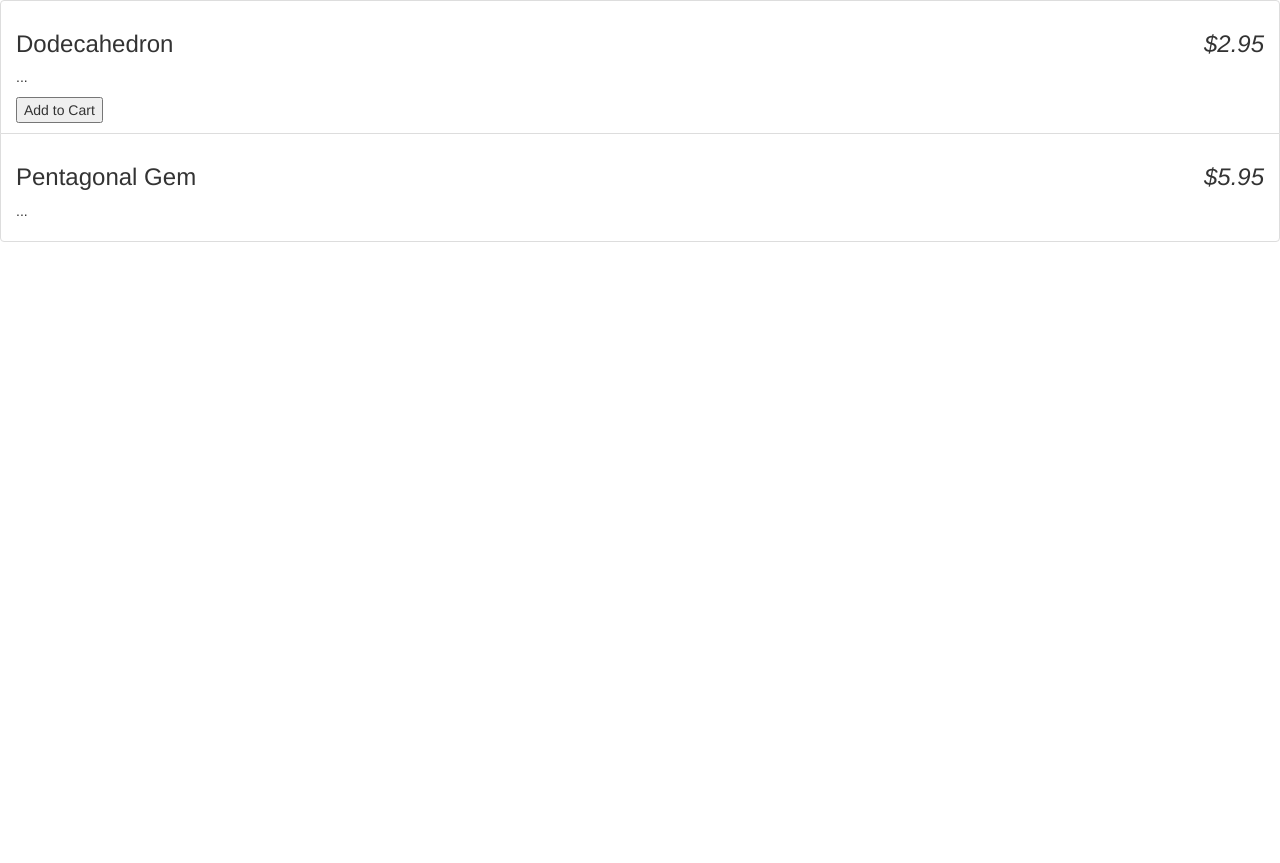
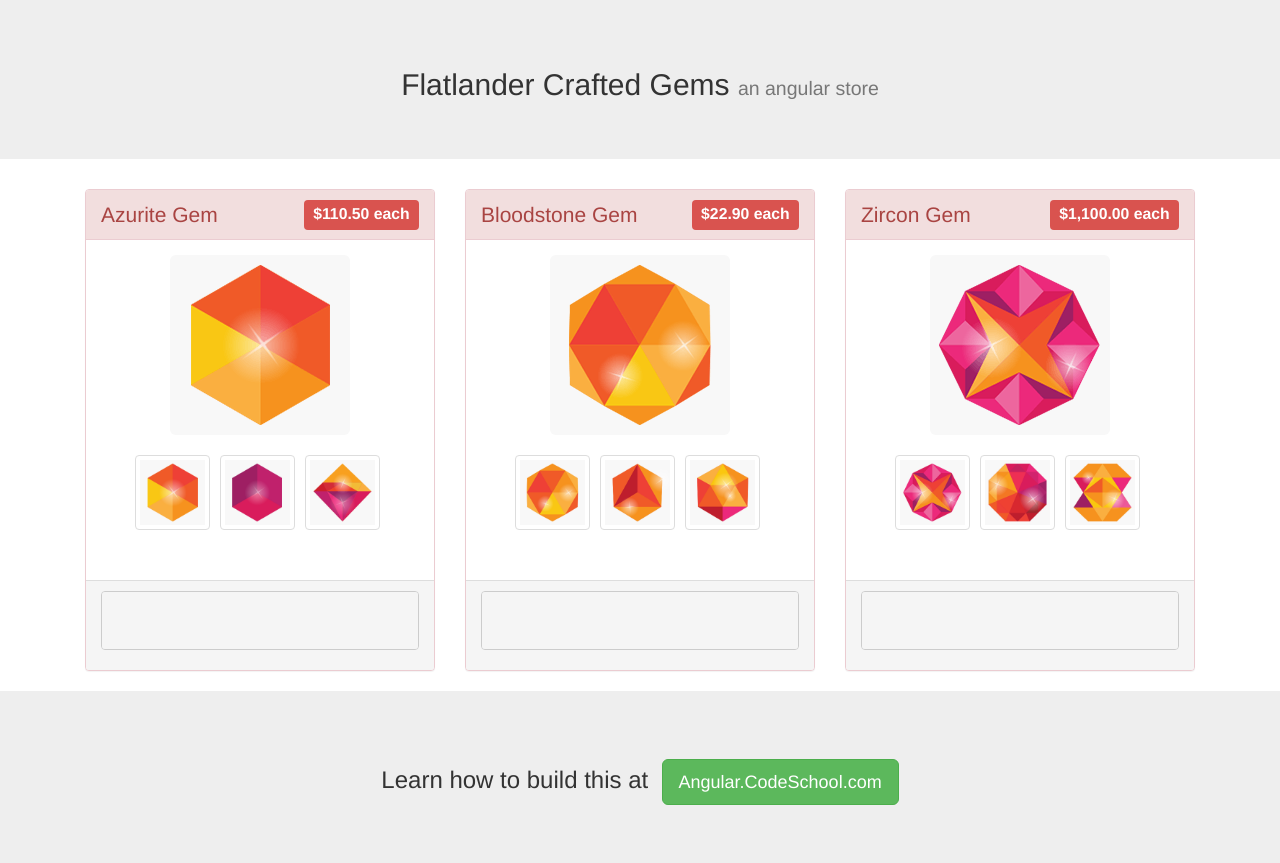
Before and after one commit to tussuryono/angularjs, a plain HTML site: page index.html in a window 1280 px wide. Before the commit the page ends 800 px from the top, so only its background shows below. Drawn offline with Linux system fonts and the light colour scheme.

Commit message:
HTML file : Bootstrap improvement 	- Header 	- Body 		- Panel 			- Panel Header 			- Panel Body 			- Panel Footer 	- Footer
APP.JS file:
New Data array and format

```diff
--- a/app.js
+++ b/app.js
@@ -1,22 +1,48 @@
 (function() {
-	var app = angular.module('store', []);
+  var app = angular.module('gemStore', []);
 
-	app.controller('StoreController', function(){
-		this.products = gems;
-	});
+  app.controller('StoreController', function() {
+    this.products = gems;
+  });
 
-	var gems = [
-		{
-			name: 'Dodecahedron',
-			price: 2.95,
-			description: '...',
-			canPurchase: true
-		},
-		{
-			name: 'Pentagonal Gem',
-			price: 5.95,
-			description: '...',
-			canPurchase: false
-		}
-	]
+  var gems = [{
+				    name: 'Azurite',
+				    description: "Some gems have hidden qualities beyond their luster, beyond their shine... Azurite is one of those gems.",
+				    shine: 8,
+				    price: 110.50,
+				    rarity: 7,
+				    color: '#CCC',
+				    faces: 14,
+				    images: [
+				      "images/gem-02.gif",
+				      "images/gem-05.gif",
+				      "images/gem-09.gif"
+				    ]
+				}, {
+				    name: 'Bloodstone',
+				    description: "Origin of the Bloodstone is unknown, hence its low value. It has a very high shine and 12 sides, however.",
+				    shine: 9,
+				    price: 22.90,
+				    rarity: 6,
+				    color: '#EEE',
+				    faces: 12,
+				    images: [
+				      "images/gem-01.gif",
+				      "images/gem-03.gif",
+				      "images/gem-04.gif"
+				    ]
+				}, {
+				    name: 'Zircon',
+				    description: "Zircon is our most coveted and sought after gem. You will pay much to be the proud owner of this gorgeous and high shine gem.",
+				    shine: 70,
+				    price: 1100,
+				    rarity: 2,
+				    color: '#000',
+				    faces: 6,
+				    images: [
+				      "images/gem-06.gif",
+				      "images/gem-07.gif",
+				      "images/gem-08.gif"
+				    ]
+			}];
 })();
--- a/index.html
+++ b/index.html
@@ -1,22 +1,75 @@
 <!DOCTYPE html>
-<html ng-app="store">
+<html ng-app="gemStore">
   <head>
-		<title></title>
-		<link href="bootstrap/css/bootstrap.min.css" rel="stylesheet">
-		<!-- <link rel="stylesheet" type="text/css" href="bootstrap.min.js"> -->
+    <link rel="stylesheet" type="text/css" href="bootstrap/css/bootstrap.min.css" />
+    <script type="text/javascript" src="angular.min.1.6.1.js"></script>
+    <script type="text/javascript" src="app.js"></script>
   </head>
   <body ng-controller="StoreController as store">
-		<ul class="list-group">
-			<li class="list-group-item" ng-repeat="product in store.products">
-				<h3>
-					{{product.name}}
-					<em class="pull-right">${{product.price}}</em>
-				</h3>
-				<p>{{product.description}}</p>
-				<button ng-show="product.canPurchase">Add to Cart</button>
+
+    <!--  Header Page  -->
+    <div class="container-fluid jumbotron">
+		<h2 class="container text-center">
+			Flatlander Crafted Gems
+			<small>
+					an angular store
+			</small>
+		</h2>
+    </div>
+
+    <!--  Product Container  -->
+    <div class="container">
+	    <div class="col-xs-12 col-sm-12 col-md-6 col-lg-4" ng-repeat="product in store.products">
+
+			<!-- Panel each item-->
+	    	<div class="panel panel-danger">
+
+	    	<!-- Panel Header-->
+	    		<div class="panel-heading">
+	    			<span class="lead text-danger">
+	    				{{product.name + ' Gem'}}
+	    				<span ng-if="product.price"
+	    						class="label label-danger pull-right"
+	    						style="line-height: 1.42857143">
+	    					{{product.price | currency}} each
+	    				</span>
+	    			</span>
+	    		</div>
+
+	    	<!-- Panel Body-->
+		    	<div class="panel-body">
+			      	<!-- Image Gallery  -->
+			      	<div ng-show="product.images.length">
+			          		<img class="img-rounded center-block" ng-src="{{product.images[0]}}" />
+			        	<ul class="list-inline list-unstyled text-center" style="margin-top: 20px">
+			          		<li ng-repeat="image in product.images">
+			            		<img class="thumbnail" style="max-height: 75px" ng-src="{{image}}" />
 			          		</li>
 			        	</ul>
-		<script type="text/javascript" src="angular.min.1.6.1.js"></script>
-		<script type="text/javascript" src="app.js"></script>
+			      	</div>
+			    </div>
+
+				<!-- Panel Footer-->
+			    <div class="panel-footer">
+			    	<pre class="text-center">
+
+					</pre>
+			    </div>
+		    </div>
+	    </div>
+	 </div>
+
+    <!--  Footer Page  -->
+    <div class="container-fluid jumbotron" style="margin-bottom: 0">
+		<h3 class="container text-center">
+			Learn how to build this at&nbsp;
+			<a class="btn btn-lg btn-success"
+			   ng-href="http://angular.codeschool.com/"
+			   target="_blank"
+			   type="button">
+				Angular.CodeSchool.com
+			</a>
+		</h3>
+    </div>
   </body>
 </html>
```
Also changed, not shown: images/gem-01.gif (added), images/gem-02.gif (added), images/gem-03.gif (added), images/gem-04.gif (added), images/gem-05.gif (added), images/gem-06.gif (added), images/gem-07.gif (added), images/gem-08.gif (added), images/gem-09.gif (added). Lines whose indentation alone changed are shown as unchanged.
